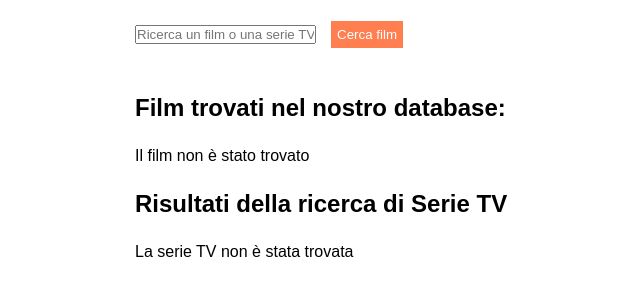
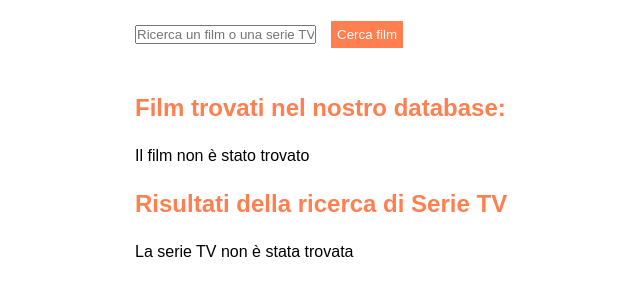
Before and after one commit to fabiomazzilli85/Boolflix, a Vue app: page / in a window 1280 px wide. Shown: the top 300 px of the page, without its empty margins (5-645 px from the left). Built offline with nearby package versions, Linux system fonts and the light colour scheme.

Commit message:
H2 colore coral.

```diff
--- a/src/components/results.vue
+++ b/src/components/results.vue
@@ -9,6 +9,7 @@
 
   <div>
     <h2>Risultati della ricerca di Serie TV</h2>
+
     <ul v-if="store.tvs.length !== 0">
       <template v-for="tvShow in store.tvs" :key="tvShow.id">
         <li><strong>Nome</strong>: {{ tvShow.name }}</li>
@@ -17,6 +18,7 @@
         <li><strong>Paese di Produzione</strong>: {{ tvShow.origin_country }}</li>
       </template>
     </ul>
+
     <p v-else>La serie TV non è stata trovata</p>
   </div>
 </template>
@@ -42,6 +44,7 @@ export default {
 
 h2 {
   margin: 25px 0;
+  color: coral;
 }
 
 ul,
@@ -49,4 +52,5 @@ li {
   list-style: none;
   line-height: 26px;
 }
+
 </style>
```
